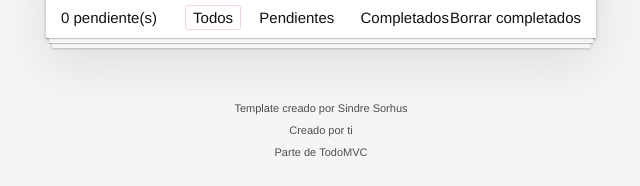
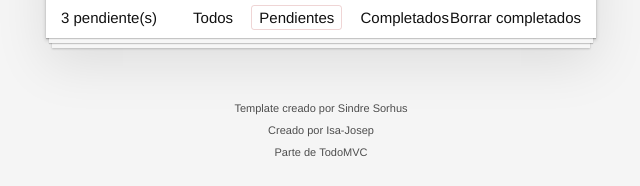
Before and after one commit to Isa-josep/todo-app, a website built with Vite: page index.html in a window 1280 px wide. Both pictures are taken after a click on the link "Pendientes". Shown: the part 378-564 px from the top of the page, 319-959 px from the left. Built offline with nearby package versions, Linux system fonts and the light colour scheme.

Commit message:
chore: Update todo app to use ElementIds in app.js

```diff
--- a/src/store/todo.store.js
+++ b/src/store/todo.store.js
@@ -1,6 +1,6 @@
 import { Todo } from "../todo/models/todo-model";
 
-const Filters={
+export const Filters={
     All:'all',
     Completed:'completed',
     Pendind:'pending'
--- a/src/todo/app.html
+++ b/src/todo/app.html
@@ -9,24 +9,6 @@
         <input id="toggle-all" class="toggle-all" type="checkbox">
         <label for="toggle-all">Mark all as complete</label>
         <ul class="todo-list">
-            <!-- These are here just to show the structure of the list items -->
-            <!-- List items should get the class "editing" when editing and "completed" when marked as completed -->
-            <!-- <li class="completed" data-id="abc">
-                <div class="view">
-                    <input class="toggle" type="checkbox" checked>
-                    <label>Probar JavaScript</label>
-                    <button class="destroy"></button>
-                </div>
-                <input class="edit" value="Create a TodoMVC template">
-            </li> -->
-            <!-- <li>
-                <div class="view">
-                    <input class="toggle" type="checkbox">
-                    <label>Comprar un unicornio</label>
-                    <button class="destroy"></button>
-                </div>
-                <input class="edit" value="Rule the web">
-            </li> -->
         </ul>
     </section>
 
@@ -55,6 +37,6 @@
 <footer class="info">
     <p>Template creado por <a href="http://sindresorhus.com">Sindre Sorhus</a></p>
     <!-- Change this out with your name and url ↓ -->
-    <p>Creado por <a href="http://todomvc.com">ti</a></p>
+    <p>Creado por <a href="http://todomvc.com">Isa-Josep</a></p>
     <p>Parte de <a href="http://todomvc.com">TodoMVC</a></p>
 </footer>
--- a/src/todo/app.js
+++ b/src/todo/app.js
@@ -1,6 +1,6 @@
 import html from './app.html?raw';
-import todoStore from '../store/todo.store';
-import { renderTodos } from './use-cases';
+import todoStore, { Filters } from '../store/todo.store';
+import { renderTodos,renderPending } from './use-cases';
 /**
  *
  * @param {String} elementId
@@ -9,12 +9,18 @@ const ElementIds={
     ClearCompleted:'.clear-completed',
     TodoList:'.todo-list',
     NewTodoInput:'#new-todo-input',
-
+    TodoFilters: '.filtro',
+    PendingCountLabel:'#pending-count'
 }
 export const App =(elementId)=>{
     const displayTodos=()=>{
         const todos=todoStore.getTodos( todoStore.getCurrentFilter());
         renderTodos(ElementIds.TodoList,todos);
+        updatePendingCount();
+    }
+
+    const updatePendingCount=()=>{
+        renderPending(ElementIds.PendingCountLabel);
     }
 
     (()=>{
@@ -28,6 +34,7 @@ export const App =(elementId)=>{
     const newDescriptionInput = document.querySelector(ElementIds.NewTodoInput);
     const todoListUL = document.querySelector(ElementIds.TodoList);
     const clearCompletedButton = document.querySelector(ElementIds.ClearCompleted);
+    const filtersLis = document.querySelectorAll(ElementIds.TodoFilters);
 
     newDescriptionInput.addEventListener('keyup', (event)=>{
         if(event.keyCode!==13) return;
@@ -58,4 +65,26 @@ export const App =(elementId)=>{
         displayTodos();
     });
 
+    filtersLis.forEach(element=>{
+        element.addEventListener('click',(element)=>{
+            filtersLis.forEach(el=>{
+                el.classList.remove('selected');
+            });
+            element.target.classList.add('selected');
+            switch(element.target.text){
+                case 'Todos':
+                    todoStore.setFilter(Filters.All);
+                    break;
+                case 'Pendientes':
+                    todoStore.setFilter(Filters.Pendind);
+                    break;
+                case 'Completados':
+                    todoStore.setFilter(Filters.Completed);
+                    break;
+
+                }
+            displayTodos();
+        });
+    });
+
 }
--- a/src/todo/use-cases/index.js
+++ b/src/todo/use-cases/index.js
@@ -1,3 +1,5 @@
+export { renderPending } from "./render-pending";
+
 export { createTodoHtml } from "./create-todo-html";
 
 export { renderTodos } from "./render-todos";
--- /dev/null
+++ b/src/todo/use-cases/render-pending.js
@@ -0,0 +1,12 @@
+import todoStore, { Filters } from "../../store/todo.store";
+
+let element;
+export const  renderPending =(elementId)=>{
+    if(!element)
+        element = document.querySelector(elementId);
+
+    if(!element)
+        throw new Error(`Element ${ elementId } not found`);
+
+    element.innerHTML= todoStore.getTodos(Filters.Pendind).length;
+}
```
